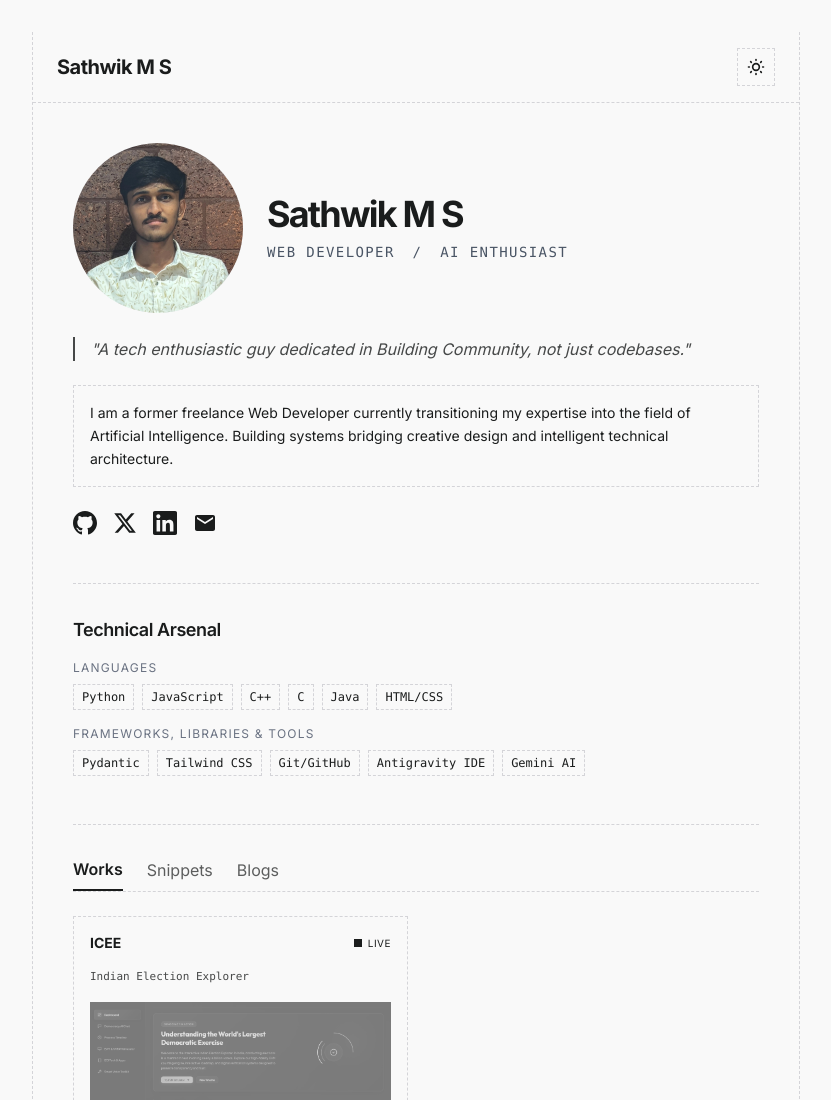
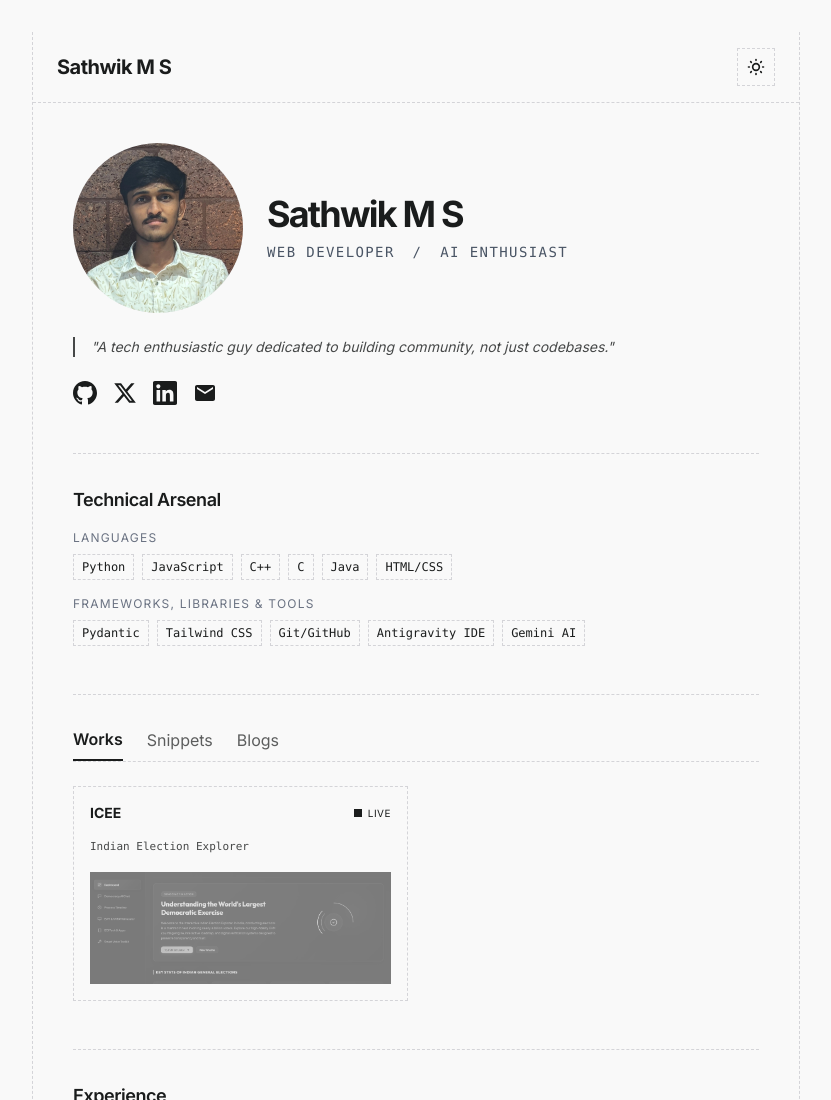
Before and after one commit to codewithsathwik/my-blog-portfolio, a website: page index.html in a window 1280 px wide. Shown: the top 1100 px of the page, without its empty margins (224-1055 px from the left). Drawn offline with nearby package versions, Linux system fonts and the light colour scheme.

Commit message:
chore: update bio text

```diff
--- a/index.html
+++ b/index.html
@@ -78,15 +78,11 @@
                     </div>
                 </div>
 
-                <p class="italic opacity-80 border-l-2 border-current pl-4">
-                    "A tech enthusiastic guy dedicated in Building Community, not just codebases."
+                <p class="italic opacity-80 border-l-2 border-current pl-4 text-sm">
+                    "A tech enthusiastic guy dedicated to building community, not just codebases."
                 </p>
 
-                <div class="dashed-border p-4 text-sm leading-relaxed">
-                    I am a former freelance Web Developer currently transitioning my expertise into the field of
-                    Artificial Intelligence.
-                    Building systems bridging creative design and intelligent technical architecture.
-                </div>
+
 
                 <div class="flex flex-wrap gap-4 items-center font-mono text-sm">
                     <a href="https://github.com/codewithsathwik" target="_blank"
```
